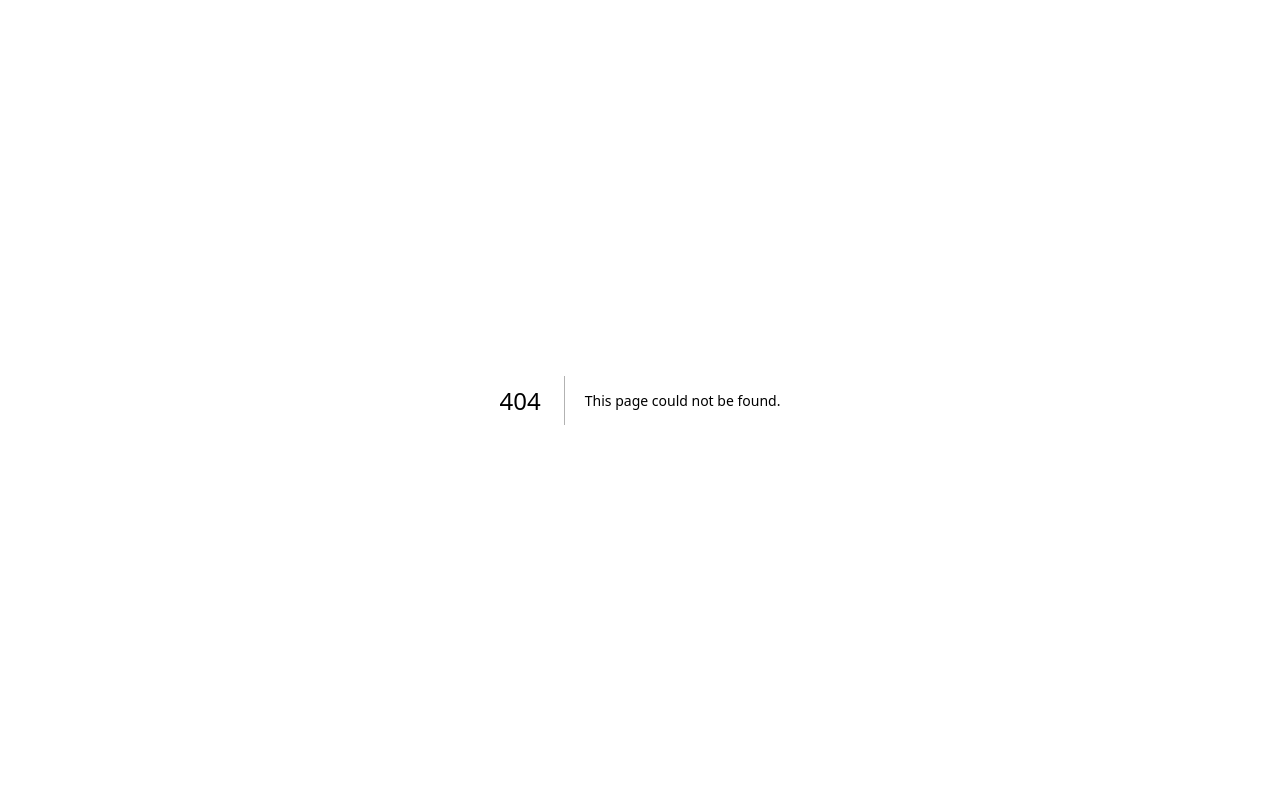
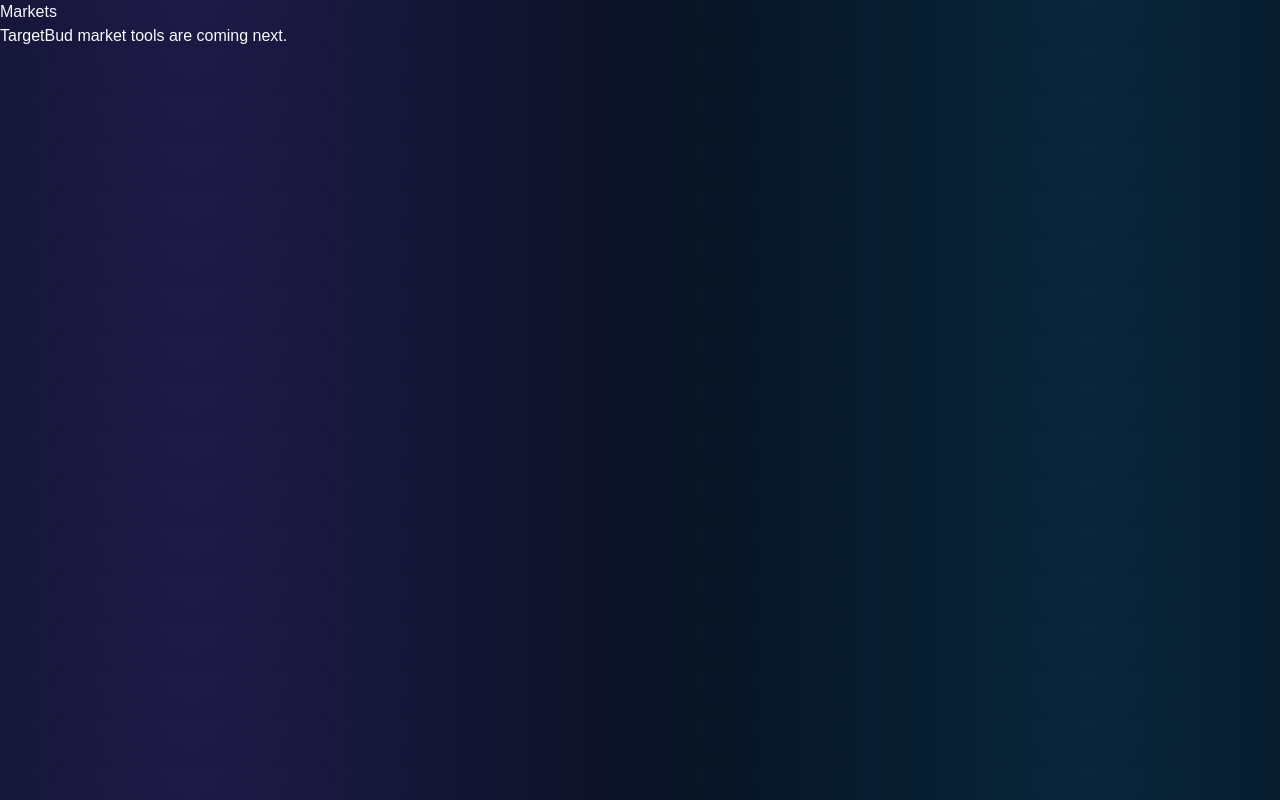
Before and after one commit to hariaahil/my-app, a Next.js app: page /markets in a window 1280 px wide. Before the commit this address had no page. Built offline with nearby package versions, Linux system fonts and the light colour scheme.

Commit message:
Add Markets route

```diff
--- /dev/null
+++ b/app/markets/page.tsx
@@ -0,0 +1,3 @@
+export default function MarketsPage() {
+  return <main><h1>Markets</h1><p>TargetBud market tools are coming next.</p></main>;
+}
```
